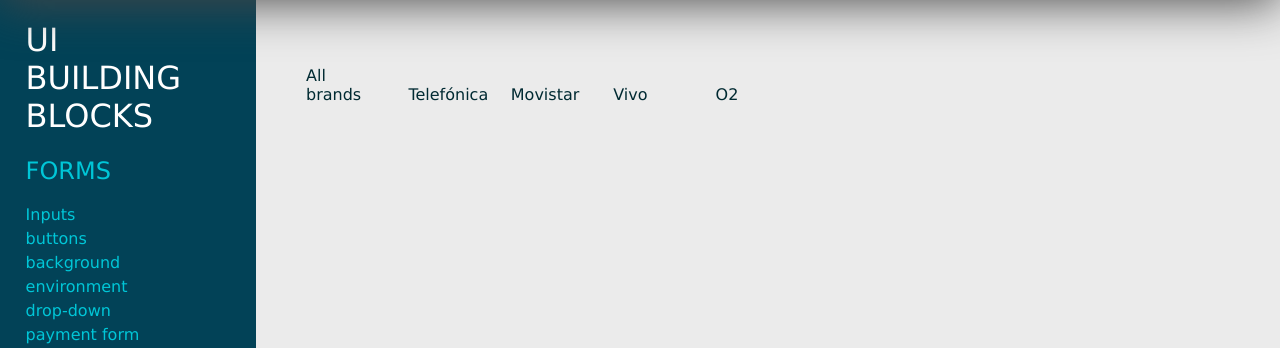
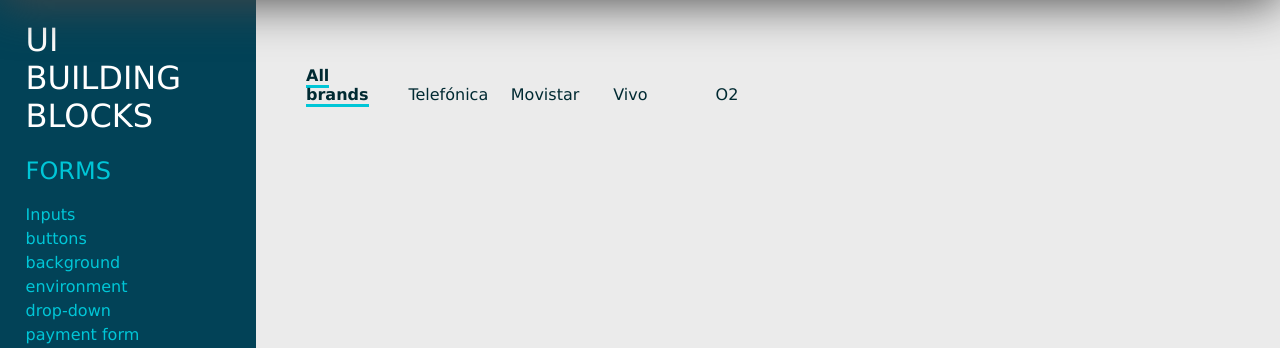
Before and after one commit to PDI-DGS-Protolab/web-building-blocks, a PHP site: page / in a window 1280 px wide, while the restyled element is pressed. Shown: the part 80-428 px from the top of the page. Run offline with PHP 8.4, Linux system fonts and the light colour scheme; some libraries are stand-ins or nearby versions.

Commit message:
forgot to undo a test in the main css in the last commit

```diff
--- a/css/index.css
+++ b/css/index.css
@@ -117,7 +117,10 @@ header {
     text-decoration: none;
 }
 
-
+#brand-nav li a:active {
+    border-bottom: 3px solid #00C6D7;
+    font-weight: bold;
+}
 
 #visualization-container {
     border-right: 2px solid #FFFFFF;
```
